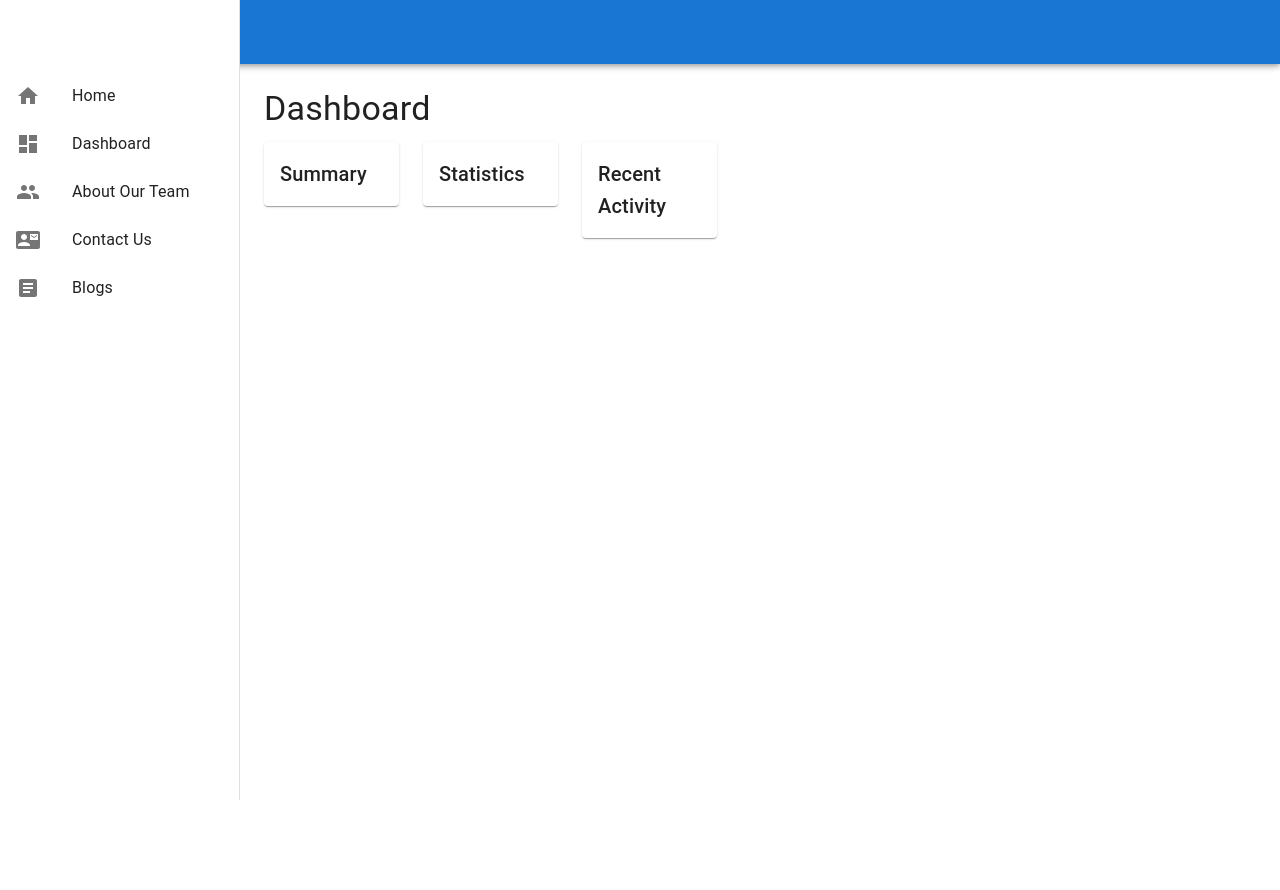
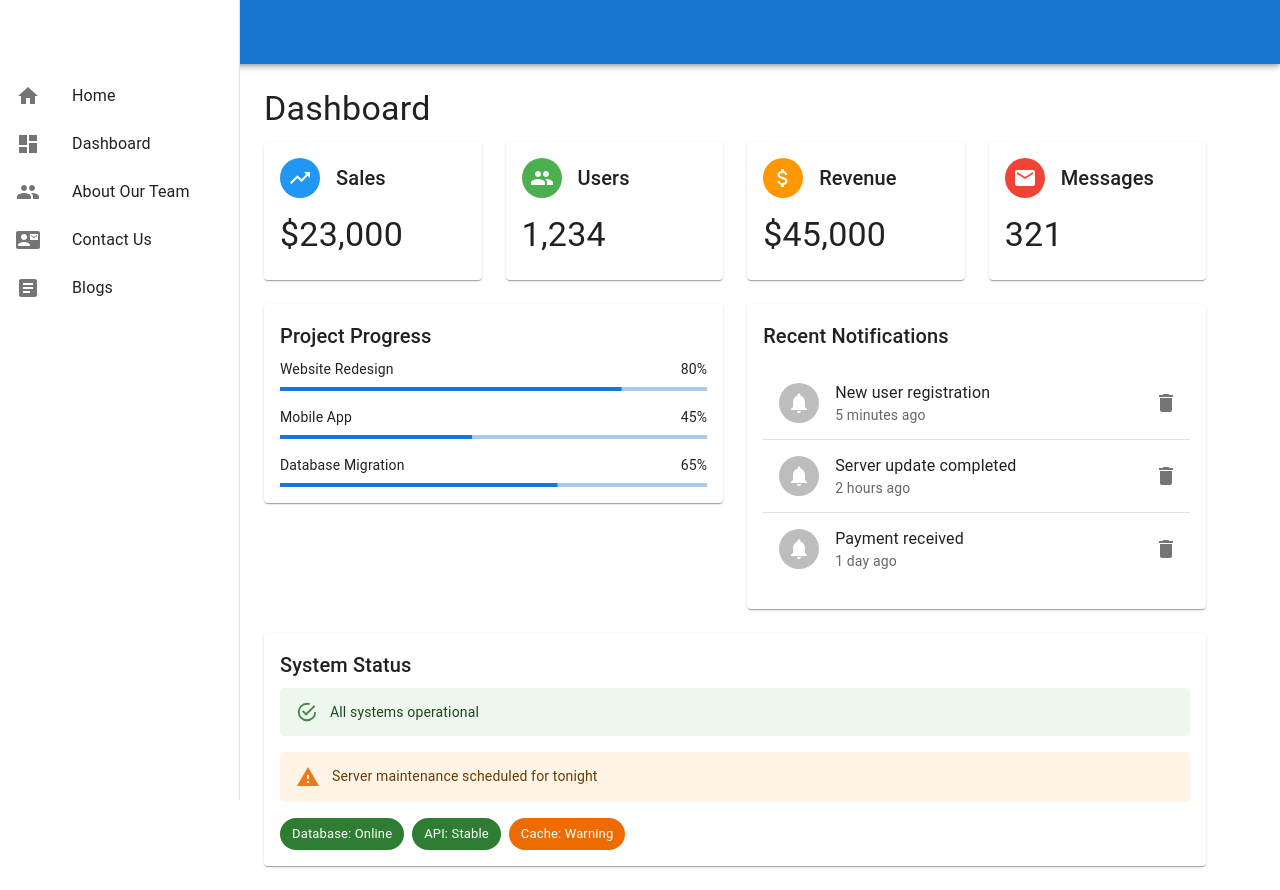
Before and after one commit to jack-petrovic/Latest-React-MUI-Template, a React (Create React App) app: page /dashboard in a window 1280 px wide. Before the commit the page ends 800 px from the top, so only its background shows below. Built offline with nearby package versions, Linux system fonts and the light colour scheme.

Commit message:
update style on Dashboard page

```diff
--- a/src/pages/Dashboard.jsx
+++ b/src/pages/Dashboard.jsx
@@ -1,33 +1,156 @@
-import { Box, Grid, Paper, Typography } from '@mui/material';
+import { useState } from 'react';
+import {
+  Grid,
+  Paper,
+  Typography,
+  List,
+  ListItem,
+  ListItemText,
+  ListItemAvatar,
+  Avatar,
+  Divider,
+  LinearProgress,
+  Card,
+  CardContent,
+  Alert,
+  Stack,
+  Chip,
+  IconButton,
+  Box,
+} from '@mui/material';
+import {
+  Notifications,
+  TrendingUp,
+  People,
+  AttachMoney,
+  Email,
+  Warning,
+  Delete,
+} from '@mui/icons-material';
 
 const Dashboard = () => {
+  const [notifications] = useState([
+    { id: 1, text: 'New user registration', time: '5 minutes ago' },
+    { id: 2, text: 'Server update completed', time: '2 hours ago' },
+    { id: 3, text: 'Payment received', time: '1 day ago' },
+  ]);
+
+  const stats = [
+    { icon: <TrendingUp />, title: 'Sales', value: '$23,000', color: '#2196f3' },
+    { icon: <People />, title: 'Users', value: '1,234', color: '#4caf50' },
+    { icon: <AttachMoney />, title: 'Revenue', value: '$45,000', color: '#ff9800' },
+    { icon: <Email />, title: 'Messages', value: '321', color: '#f44336' },
+  ];
+
   return (
-    <Box className="w-full">
+    <div>
       <Typography variant="h4" gutterBottom>
         Dashboard
       </Typography>
+
+      {/* Stats Cards */}
+      <Grid container spacing={3} sx={{ mb: 3 }}>
+        {stats.map((stat, index) => (
+          <Grid item xs={12} sm={6} md={3} key={index}>
+            <Card>
+              <CardContent>
+                <Box sx={{ display: 'flex', alignItems: 'center', mb: 2 }}>
+                  <Avatar sx={{ bgcolor: stat.color, mr: 2 }}>{stat.icon}</Avatar>
+                  <Typography variant="h6">{stat.title}</Typography>
+                </Box>
+                <Typography variant="h4">{stat.value}</Typography>
+              </CardContent>
+            </Card>
+          </Grid>
+        ))}
+      </Grid>
+
       <Grid container spacing={3}>
-        <Grid item xs={12} md={6} lg={4}>
+        {/* Progress Section */}
+        <Grid item xs={12} md={6}>
           <Paper sx={{ p: 2 }}>
-            <Typography variant="h6">Summary</Typography>
-            {/* Add your dashboard content here */}
+            <Typography variant="h6" gutterBottom>Project Progress</Typography>
+            <Stack spacing={2}>
+              <Box>
+                <Box sx={{ display: 'flex', justifyContent: 'space-between', mb: 1 }}>
+                  <Typography variant="body2">Website Redesign</Typography>
+                  <Typography variant="body2">80%</Typography>
+                </Box>
+                <LinearProgress variant="determinate" value={80} />
+              </Box>
+              <Box>
+                <Box sx={{ display: 'flex', justifyContent: 'space-between', mb: 1 }}>
+                  <Typography variant="body2">Mobile App</Typography>
+                  <Typography variant="body2">45%</Typography>
+                </Box>
+                <LinearProgress variant="determinate" value={45} />
+              </Box>
+              <Box>
+                <Box sx={{ display: 'flex', justifyContent: 'space-between', mb: 1 }}>
+                  <Typography variant="body2">Database Migration</Typography>
+                  <Typography variant="body2">65%</Typography>
+                </Box>
+                <LinearProgress variant="determinate" value={65} />
+              </Box>
+            </Stack>
           </Paper>
         </Grid>
-        <Grid item xs={12} md={6} lg={4}>
+
+        {/* Notifications */}
+        <Grid item xs={12} md={6}>
           <Paper sx={{ p: 2 }}>
-            <Typography variant="h6">Statistics</Typography>
-            {/* Add your dashboard content here */}
+            <Typography variant="h6" gutterBottom>
+              Recent Notifications
+            </Typography>
+            <List>
+              {notifications.map((notification, index) => (
+                <div key={notification.id}>
+                  <ListItem
+                    secondaryAction={
+                      <IconButton edge="end">
+                        <Delete />
+                      </IconButton>
+                    }
+                  >
+                    <ListItemAvatar>
+                      <Avatar>
+                        <Notifications />
+                      </Avatar>
+                    </ListItemAvatar>
+                    <ListItemText
+                      primary={notification.text}
+                      secondary={notification.time}
+                    />
+                  </ListItem>
+                  {index < notifications.length - 1 && <Divider />}
+                </div>
+              ))}
+            </List>
           </Paper>
         </Grid>
-        <Grid item xs={12} md={6} lg={4}>
+
+        {/* System Status */}
+        <Grid item xs={12}>
           <Paper sx={{ p: 2 }}>
-            <Typography variant="h6">Recent Activity</Typography>
-            {/* Add your dashboard content here */}
+            <Typography variant="h6" gutterBottom>System Status</Typography>
+            <Stack spacing={2}>
+              <Alert severity="success">All systems operational</Alert>
+              <Alert severity="warning" icon={<Warning />}>
+                Server maintenance scheduled for tonight
+              </Alert>
+              <Box sx={{ mt: 2 }}>
+                <Stack direction="row" spacing={1}>
+                  <Chip label="Database: Online" color="success" />
+                  <Chip label="API: Stable" color="success" />
+                  <Chip label="Cache: Warning" color="warning" />
+                </Stack>
+              </Box>
+            </Stack>
           </Paper>
         </Grid>
       </Grid>
-    </Box>
+    </div>
   );
 }
 
-export default Dashboard
+export default Dashboard;
```
